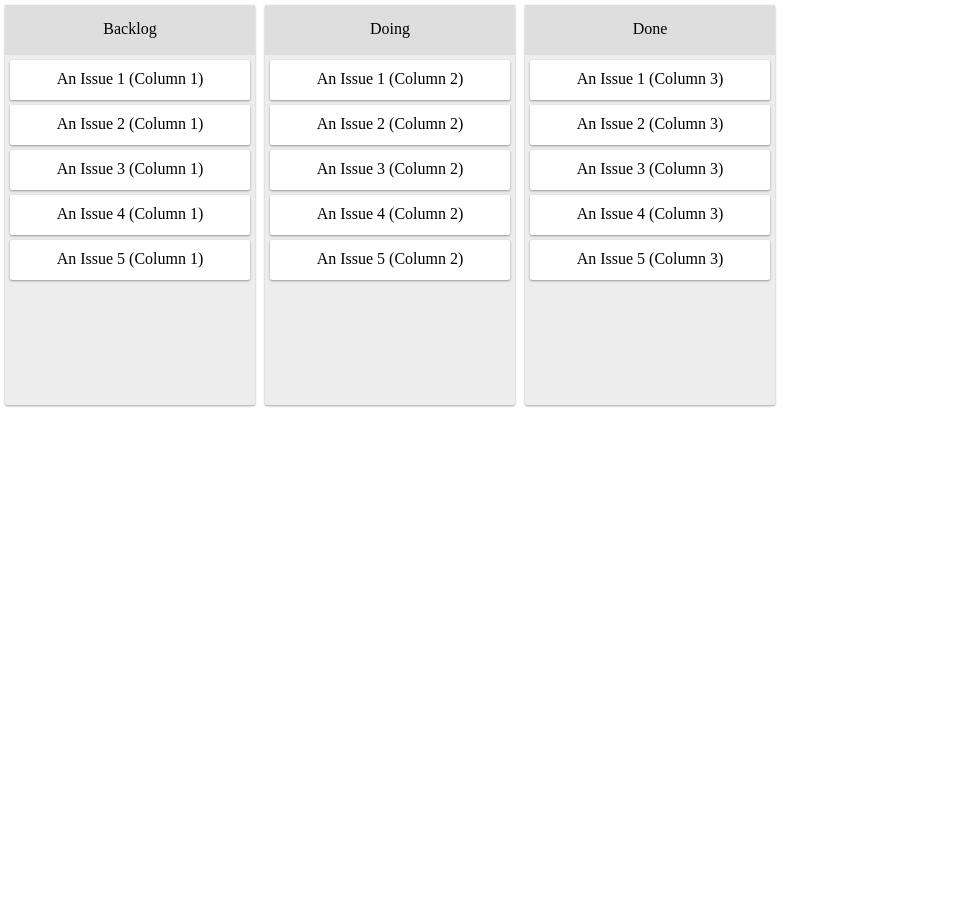
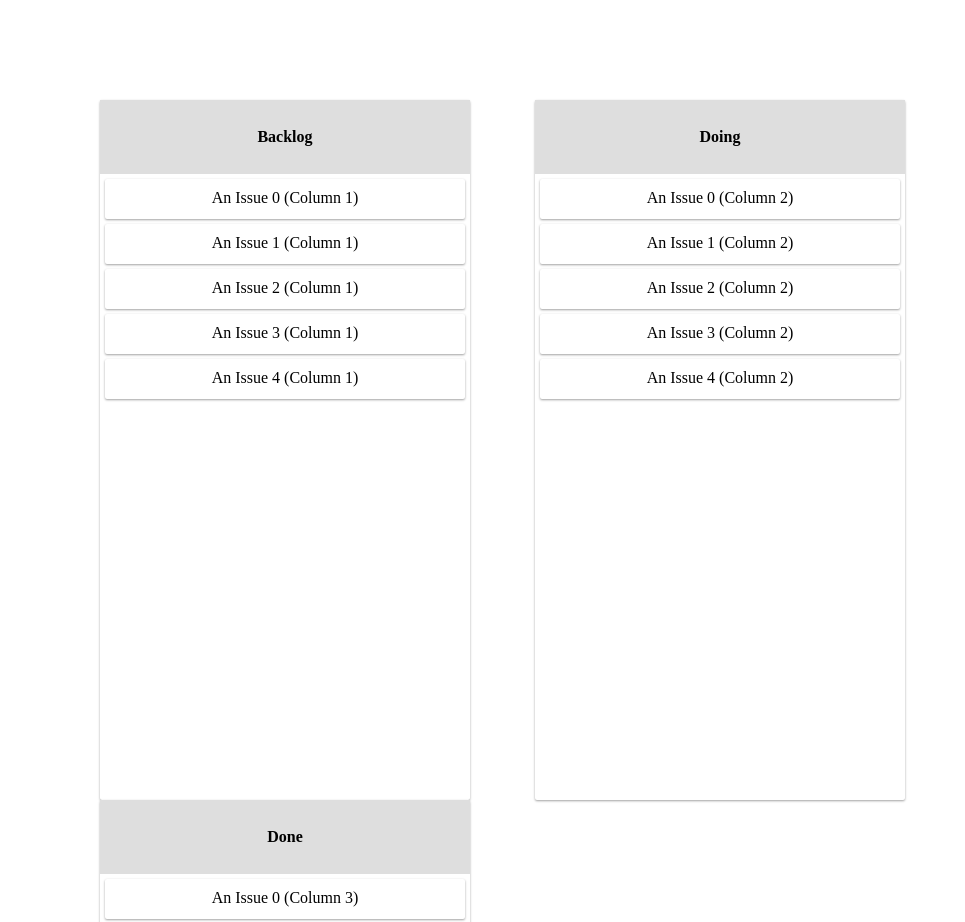
Before and after one commit to Wiredcraft/fullpm, a React app in the folder client/: page / in a window 1280 px wide. Shown: the top 922 px of the page, without its empty margins (0-965 px from the left). Before the commit the page ends 800 px from the top, so only its background shows below. Built offline with nearby package versions, Linux system fonts and the light colour scheme.

Commit message:
Change css files structure.

```diff
--- a/client/pouch.js
+++ /dev/null
@@ -1,4 +0,0 @@
-const Pouchdb = require('pouchdb')
-
-const db = new Pouchdb('test')
-console.log(db);
--- a/client/src/components/Column.js
+++ b/client/src/components/Column.js
@@ -2,21 +2,16 @@ import React, { Component } from 'react'
 import Sortable from 'sortablejs'
 
 import Issue from 'components/Issue'
+import 'styles/column.scss'
 
 
 export default class Column extends Component {
   constructor () {
     super()
 
-    let arr = []
-    let seq = 1
-
-    for (let i = 0; i < 5; i++) {
-      arr.push(seq++)
-    }
+    let arr = [0, 1, 2, 3, 4]
 
     this.state = {
-      seq: seq,
       arr: arr
     }
   }
@@ -38,7 +33,7 @@ export default class Column extends Component {
     const { title } = this.props
 
     return (
-      <section className='column'>
+      <section className='Column'>
         <header className='drag-handle'>
           <span>{ title }</span>
         </header>
@@ -56,13 +51,6 @@ export default class Column extends Component {
   }
 
   handleAddIssue () {
-    let { seq, arr } = this.state
 
-    arr.push(seq++)
-
-    this.setState({
-      seq: seq,
-      arr: arr
-    })
   }
 }
--- a/client/src/components/Issue.js
+++ b/client/src/components/Issue.js
@@ -1,4 +1,7 @@
 import React, { Component } from 'react'
+
+import 'styles/Issue.scss'
+
 
 export default class Issue extends Component {
   constructor () {
@@ -17,7 +20,7 @@ export default class Issue extends Component {
 
   render() {
     return (
-      <article className='issue' onClick={ this.handleClick.bind(this) }>An Issue { this.props.id} (Column { this.props.col }) </article>
+      <article className='Issue' onClick={ this.handleClick.bind(this) }>An Issue { this.props.id} (Column { this.props.col }) </article>
     )
   }
 
--- a/client/src/components/Main.js
+++ b/client/src/components/Main.js
@@ -3,11 +3,10 @@ import Sortable from 'sortablejs'
 import { connect } from 'react-redux'
 
 import 'normalize.css/normalize.css'
-import 'styles/App.scss'
+import 'styles/app.scss'
+import 'styles/main.scss'
 import Column from 'components/Column'
 // import PouchDB from 'pouchdb'
-
-
 
 
 export class AppComponent extends React.Component {
@@ -41,8 +40,8 @@ export class AppComponent extends React.Component {
     let { arr } = this.state
 
     return (
-      <div>
-        <div ref='list'>
+      <div className='AppComponent'>
+        <div ref='list' className='board-area'>
           {
             arr.map((d, i) => {
               return (
--- a/client/src/styles/App.scss
+++ b/client/src/styles/App.scss
@@ -6,44 +6,3 @@ body {
   background: #fff;
   margin: 0;
 }
-
-.columnGhost {
-  opacity: 0.25;
-}
-
-.column {
-  vertical-align: top;
-  width: 250px;
-  background: #eeeded;
-  display: inline-block;
-  min-height: 50vh;
-  margin: 5px;
-  border-radius: 2px;
-  box-shadow: 0 1px 3px rgba(0,0,0,0.16), 0 1px 2px rgba(0,0,0,0.23);
-  transition: min-height 150ms;
-  > header {
-    display: block;
-    height: 50px;
-    width: 100%;
-    background: #dedede;
-    text-align: center;
-    padding-top: 15px;
-    cursor: move;
-  }
-}
-
-.issueGhost {
-  opacity: 0.25;
-}
-
-.issue {
-  display: block;
-  height: 40px;
-  background: #fff;
-  text-align: center;
-  padding-top: 10px;
-  margin: 5px;
-  cursor: move;
-  border-radius: 2px;
-  box-shadow: 0 1px 3px rgba(0,0,0,0.16), 0 1px 2px rgba(0,0,0,0.23);
-}
--- /dev/null
+++ b/client/src/styles/Issue.scss
@@ -0,0 +1,11 @@
+.Issue {
+  display: block;
+  height: 40px;
+  background: #fff;
+  text-align: center;
+  padding-top: 10px;
+  margin: 5px;
+  cursor: move;
+  border-radius: 2px;
+  box-shadow: 0 1px 3px rgba(0,0,0,0.16), 0 1px 2px rgba(0,0,0,0.23);
+}
--- /dev/null
+++ b/client/src/styles/column.scss
@@ -0,0 +1,23 @@
+.Column {
+  vertical-align: top;
+  width: 370px;
+  display: inline-block;
+  height: 700px;
+  margin-right: 65px;
+  border-radius: 2px;
+  box-shadow: 0 1px 3px rgba(0,0,0,0.16), 0 1px 2px rgba(0,0,0,0.23);
+  transition: min-height 150ms;
+  > header {
+    display: block;
+    width: 100%;
+    background: #dedede;
+    font-weight: bold;
+    text-align: center;
+    padding: 28px 0;
+    cursor: move;
+  }
+
+  .issueGhost {
+    opacity: 0.25;
+  }
+}
--- /dev/null
+++ b/client/src/styles/main.scss
@@ -0,0 +1,5 @@
+.AppComponent {
+  .board-area {
+    margin: 100px 0 0 100px
+  }
+}
```
Also changed, not shown: client/src/styles/App.css (deleted).
